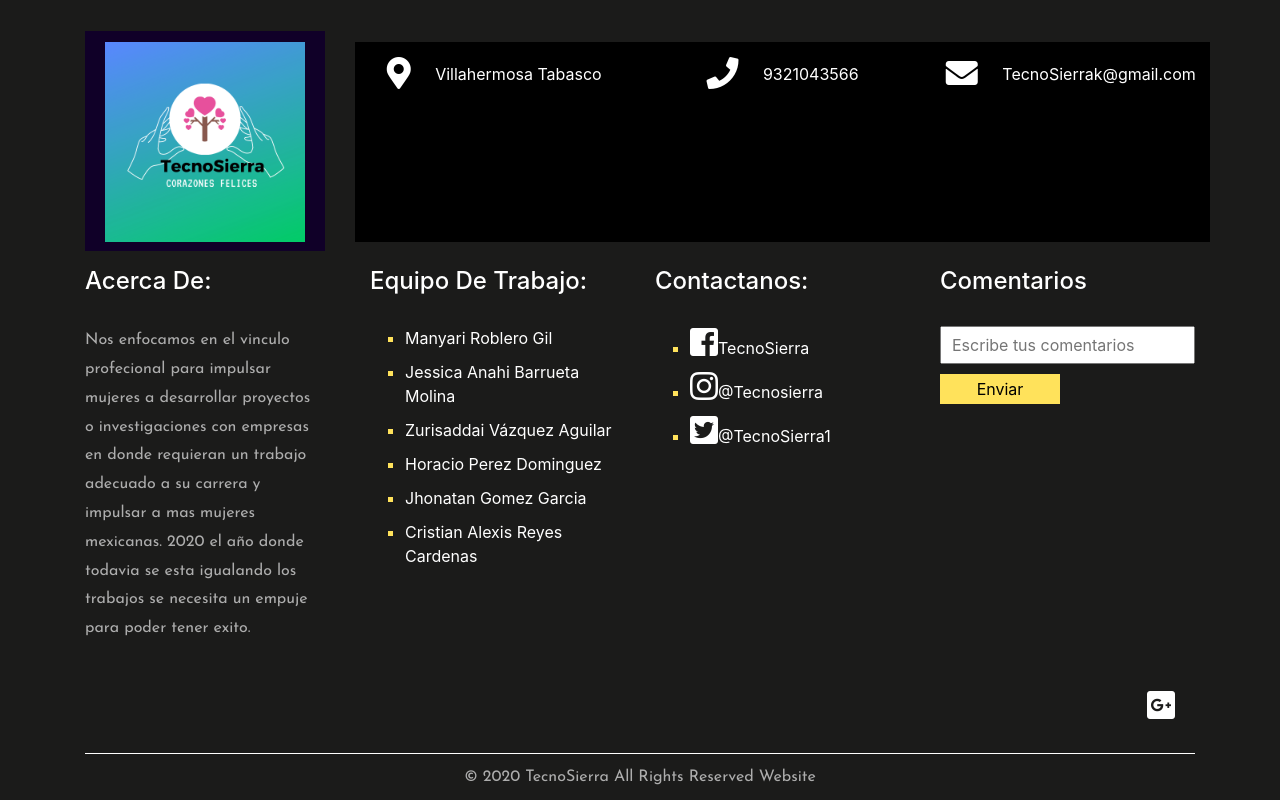
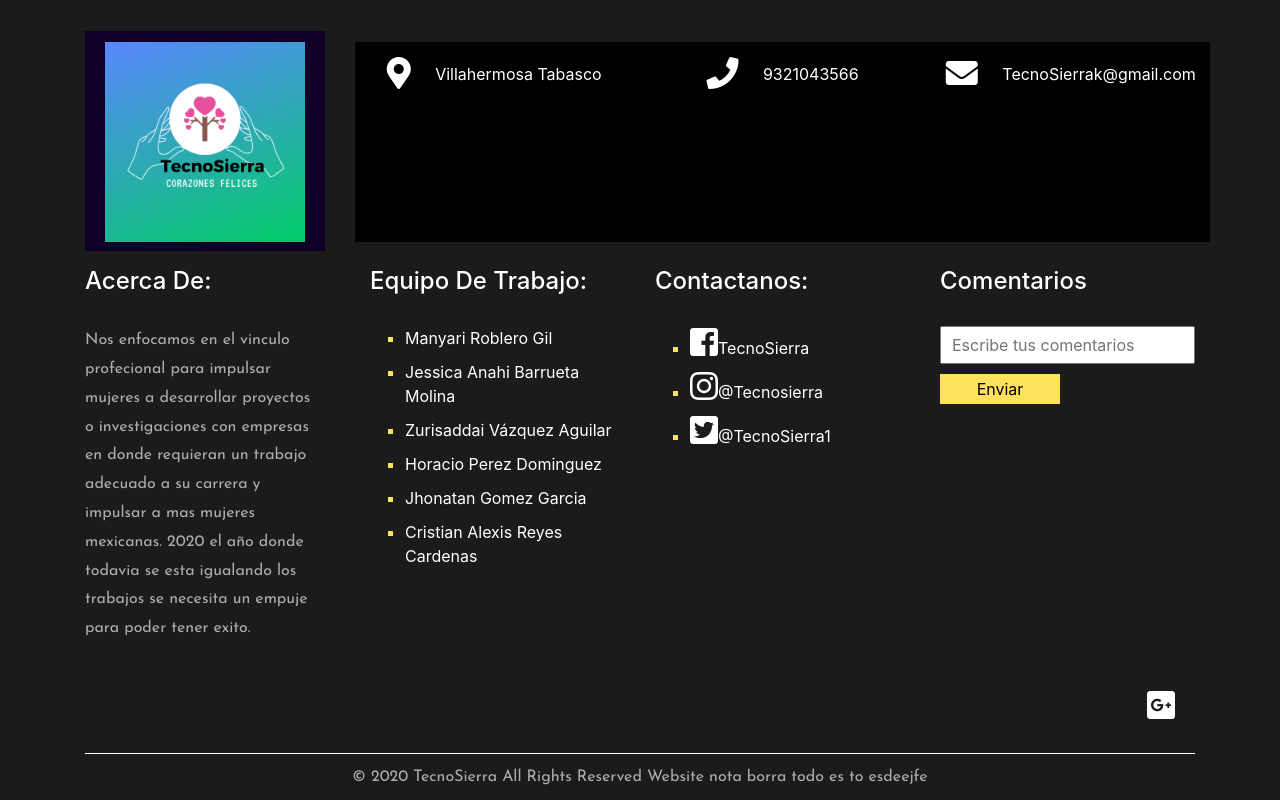
Before and after one commit to JhonatanGomez24/nasaSpaceApp, a plain HTML site: page contact.html in a window 1280 px wide. Shown: the part 1143-1943 px from the top of the page. Drawn offline with Linux system fonts and the light colour scheme.

Commit message:
new branch

```diff
--- a/contact.html
+++ b/contact.html
@@ -263,7 +263,7 @@
             </li>
           </ul>
           <div class="copyright">
-            <p>© 2020 TecnoSierra All Rights Reserved Website</p>
+            <p>© 2020 TecnoSierra All Rights Reserved Website nota borra todo es to esdeejfe</p>
           </div>
         </div>
       </footer>
```
